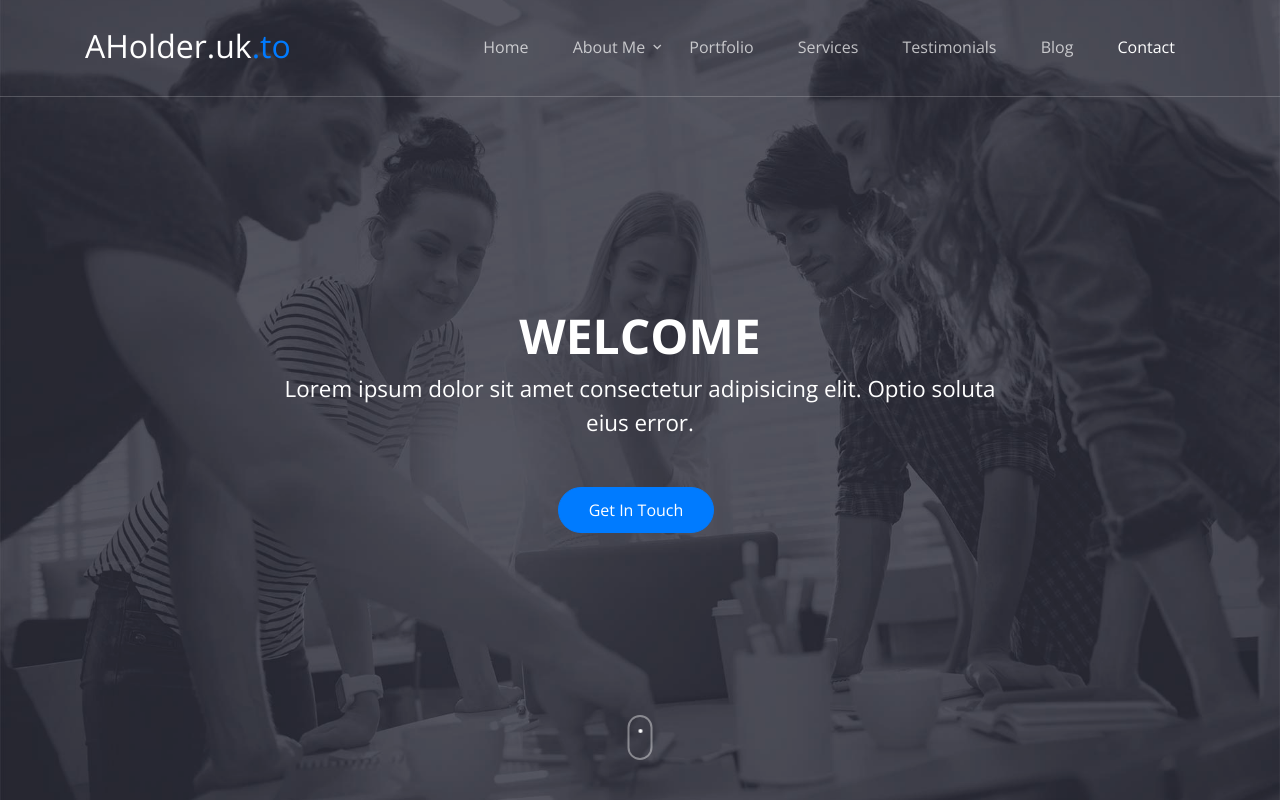
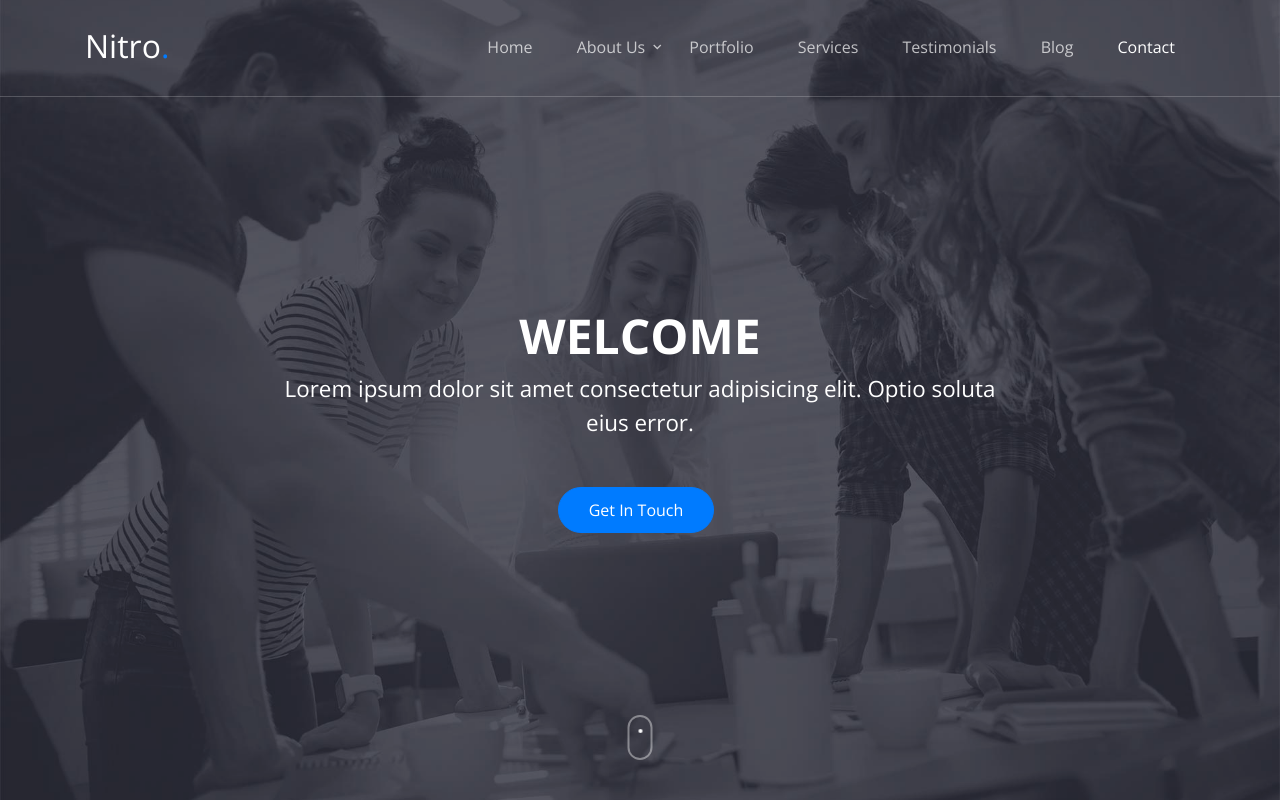
Before and after one commit to chompy158/ApachePi, a plain HTML site: page index.html in a window 1280 px wide. Shown: the top 800 px of the page. Drawn offline with nearby package versions, Linux system fonts and the light colour scheme; files whose address does not match are found by name.

Commit message:
Revert "Title/Headers"
This reverts commit be3f146e82db1ccb83fe33227cf94cd5fbd9e7df.

```diff
--- a/index.html
+++ b/index.html
@@ -55,7 +55,7 @@
         <div class="row align-items-center">
 
           <div class="col-6 col-xl-2">
-            <h1 class="mb-0 site-logo"><a href="index.html" class="h2 mb-0">AHolder.uk<span class="text-primary">.to</span> </a></h1>
+            <h1 class="mb-0 site-logo"><a href="index.html" class="h2 mb-0">Nitro<span class="text-primary">.</span> </a></h1>
           </div>
 
           <div class="col-12 col-md-10 d-none d-xl-block">
@@ -64,9 +64,9 @@
               <ul class="site-menu main-menu js-clone-nav mr-auto d-none d-lg-block">
                 <li><a href="#home-section" class="nav-link">Home</a></li>
                 <li class="has-children">
-                  <a href="#about-section" class="nav-link">About Me</a>
+                  <a href="#about-section" class="nav-link">About Us</a>
                   <ul class="dropdown">
-                    <li><a href="#team-section" class="nav-link">Social Media</a></li>
+                    <li><a href="#team-section" class="nav-link">Team</a></li>
                     <li><a href="#pricing-section" class="nav-link">Pricing</a></li>
                     <li><a href="#faq-section" class="nav-link">FAQ</a></li>
                     <li class="has-children">
```
